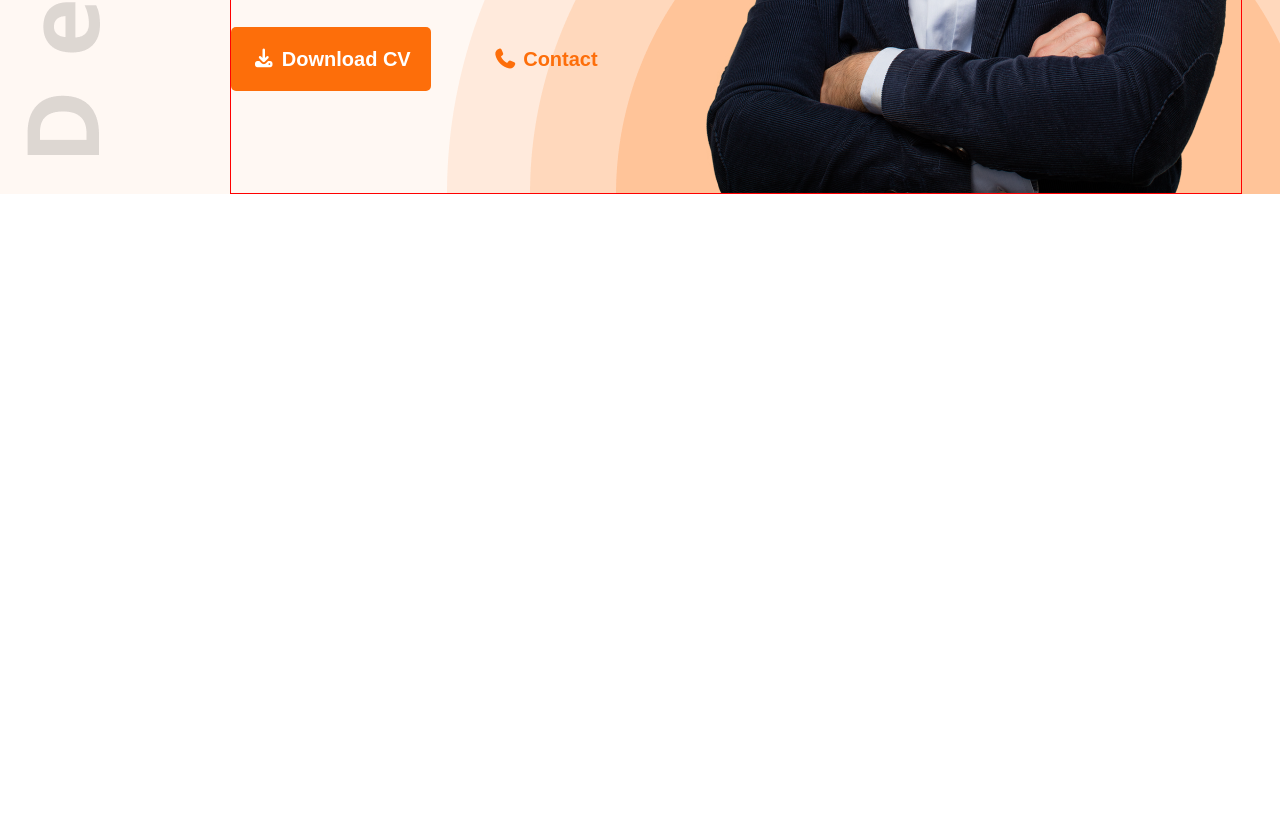
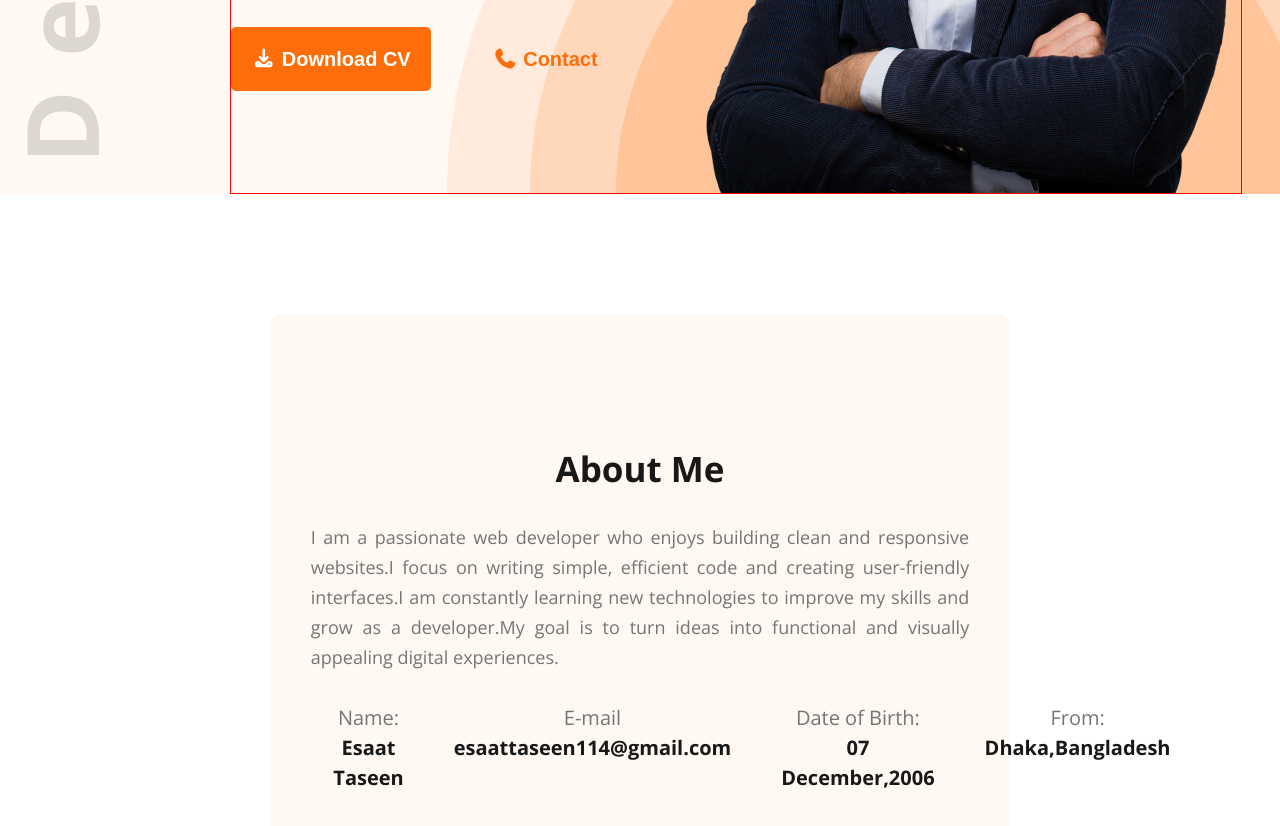
Before and after one commit to Snorlax2004/Portfolio-Esaat-Taseen, a plain HTML site: page index.html in a window 1280 px wide. Shown: the part 646-1472 px from the top of the page. Before the commit the page ends 840 px from the top, so only its background shows below. Drawn offline with nearby package versions, Linux system fonts and the light colour scheme.

Commit message:
about me

```diff
--- a/index.html
+++ b/index.html
@@ -38,6 +38,32 @@
             </div>
         </section>
     </header>
+    <section id="about">
+        <div class="about-container">
+            <div class="section-heading">
+                <h2>About Me</h2>
+                <p>I am a passionate web developer who enjoys building clean and responsive websites.I focus on writing simple, efficient code and creating user-friendly interfaces.I am constantly learning new technologies to improve my skills and grow as a developer.My goal is to turn ideas into functional and visually appealing digital experiences.</p>
+            </div>
+            <div class="about-info">
+                <div class="info-card">
+                    <p>Name:</p>
+                    <h4>Esaat Taseen</h4>
+                </div>
+                <div class="info-card">
+                    <p>E-mail</p>
+                    <h4>esaattaseen114@gmail.com</h4>
+                </div>
+                <div class="info-card">
+                    <p>Date of Birth:</p>
+                    <h4>07 December,2006</h4>
+                </div>
+                <div class="info-card">
+                    <p>From:</p>
+                    <h4>Dhaka,Bangladesh</h4>
+                </div>
+            </div>
+        </div>
+    </section>
 
 </body>
 </html>
--- a/styles.css
+++ b/styles.css
@@ -125,3 +125,63 @@ nav .menu li button{
     max-width: 585px;
     vertical-align: middle;
 }
+
+#about{
+    padding: 120px 120px;
+}
+#about .about-container{
+    width:71%;
+    max-width: 1140px;
+    height: 550px;
+    margin: 0 auto;
+    text-align: center;
+    background-color: #FFF8F3;
+    border: none;
+    border-radius: 10px;
+    padding: 131px 40px;
+}
+.section-heading{
+    max-width: 827px;
+    height: 198px;
+    text-align: center;
+
+}
+.section-heading h2{
+    font-size: 35px;
+    font-weight: bold;
+    color: #181818;
+    margin-bottom: 30px;
+    line-height: auto;
+}
+.section-heading p{
+    font-size: 18px;
+    font-weight: regular;
+    color: #757575;
+    line-height: 30px;
+    text-align: justify;
+    margin-bottom: 30px;
+}
+#about .about-container .about-info{
+    max-width: 782px;
+    height: 60px;
+    display: flex;
+    justify-content: space-around;
+    /* align-items: center; */
+    margin-top: 30px;
+    padding: 30px 22.5px 131px;
+    gap: 50px;
+}
+.about-info .info-card{
+    line-height: 30px;
+}
+.about-info .info-card p{
+    font-size: 20px;
+    font-weight: regular;
+    color: #757575;
+    line-height: 30px;
+}
+.about-info .info-card h4{
+    font-size: 20px;
+    font-weight: bold;
+    color: #181818;
+}
```
